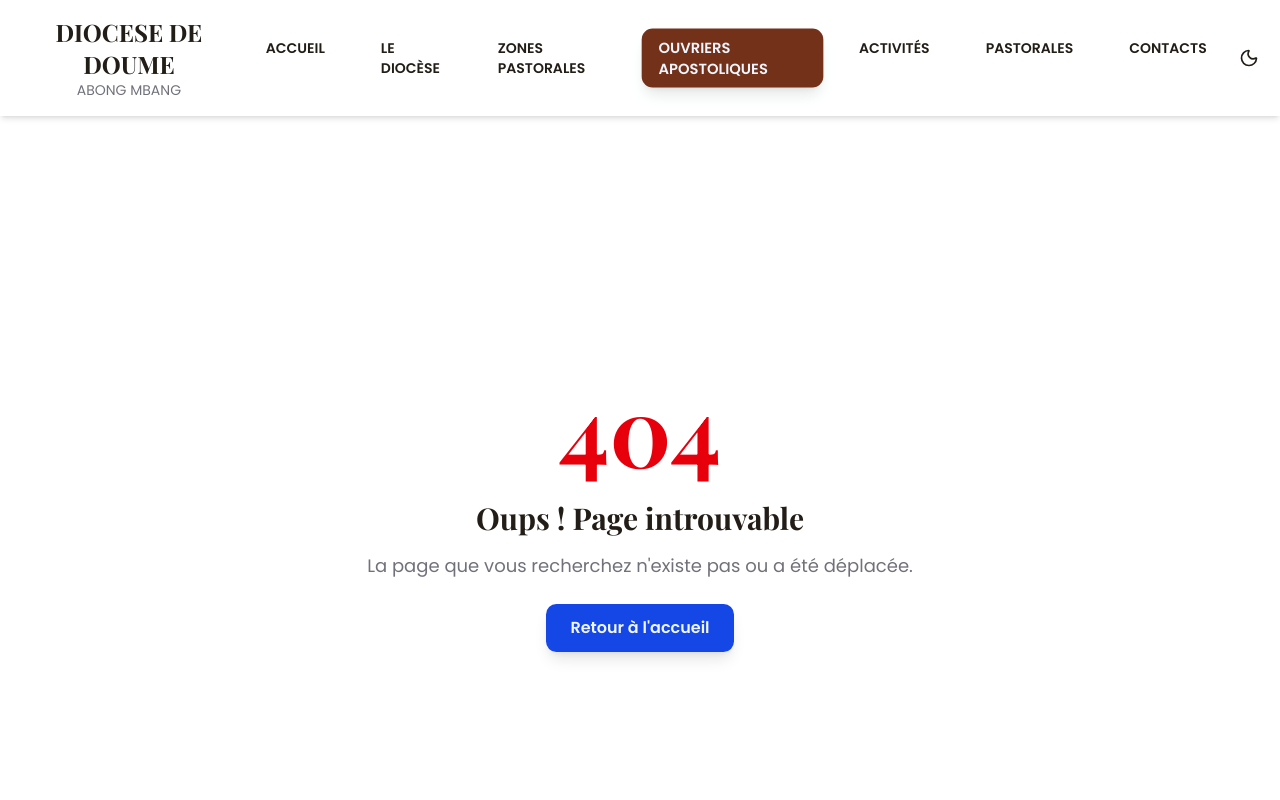
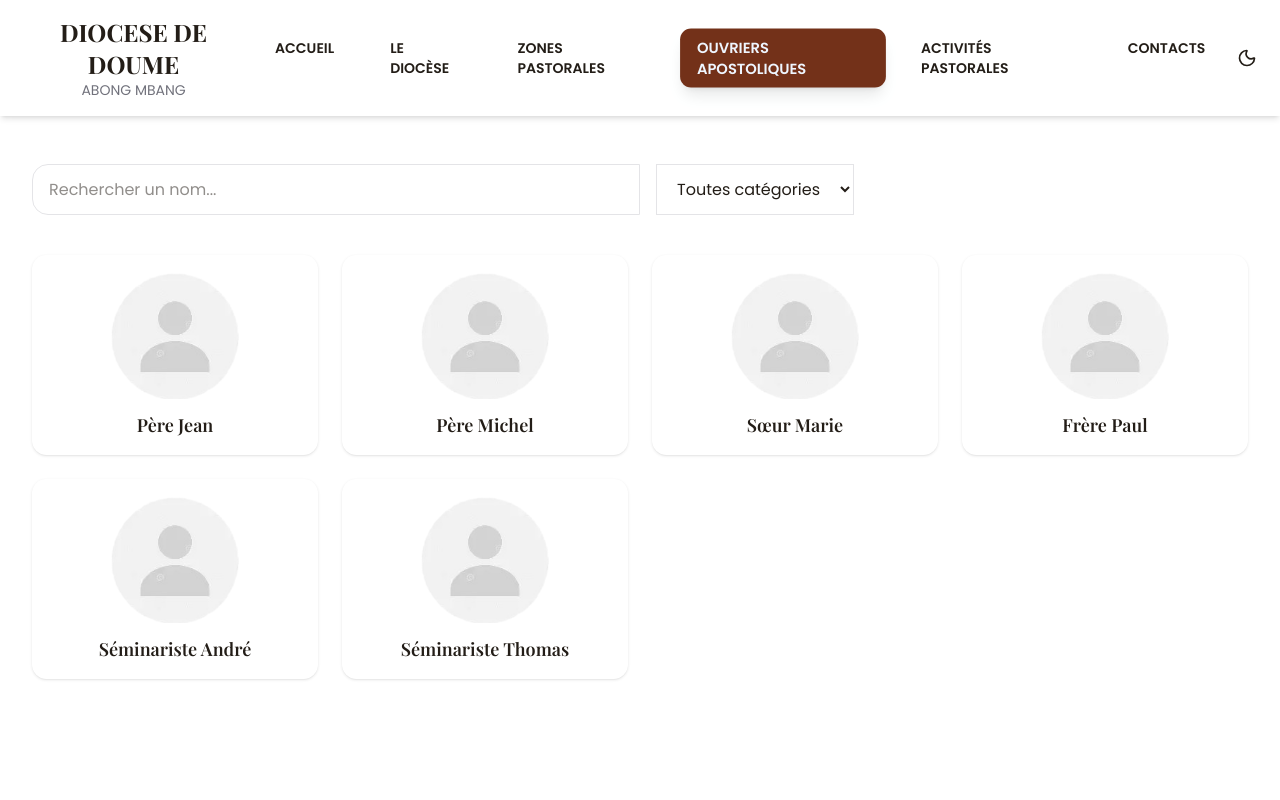
Before and after one commit to G-E-N-I-N/Diocese-DOUME, a Next.js app: page /ouvriers-apostoliques in a window 1280 px wide. Before the commit this address had no page. Shown: the top 800 px of the page. Built offline with nearby package versions, Linux system fonts and the light colour scheme.

Commit message:
Commit 6: including ouvriers-apostoliques urls, everything good :)

```diff
--- a/src/app/diocese/page.tsx
+++ b/src/app/diocese/page.tsx
@@ -84,30 +84,30 @@ export default function Home() {
               <div className="text-4xl md:text-6xl text-center w-full md:w-1/4 font-bold">SEDUC</div>
 
               <div className="flex flex-col md:flex-row items-center rounded-md md:pl-8 h-auto md:h-32 bg-primary-foreground w-full md:w-3/4 gap-3">
-                <div className="text-sm w-full md:w-3/4 text-gray-900 text-center md:text-left">Soeur -------- <br /> CONGREGATION</div>
+                <div className="text-sm w-full md:w-3/4 text-muted-foreground text-center md:text-left">Soeur -------- <br /> CONGREGATION</div>
                 <img src="/unknown.png" alt="SEDUC" className="object-cover w-24 md:w-32 h-24 md:h-32 rounded" />
               </div>
             </div>
             <div className="flex flex-wrap gap-3 justify-center md:justify-between w-full">
-              <button disabled className="px-6 md:px-10 py-2 bg-red-700 text-primary-foreground rounded text-sm md:text-base">Écoles maternelles</button>
-              <button disabled className="px-6 md:px-10 py-2 bg-blue-700 text-primary-foreground rounded text-sm md:text-base">Écoles primaires</button>
-              <button disabled className="px-6 md:px-10 py-2 bg-green-700 text-primary-foreground rounded text-sm md:text-base">Collèges</button>
+              <button disabled className="px-6 md:px-10 py-2 bg-destructive text-primary-foreground rounded text-sm md:text-base">Écoles maternelles</button>
+              <button disabled className="px-6 md:px-10 py-2 bg-primary text-primary-foreground rounded text-sm md:text-base">Écoles primaires</button>
+              <button disabled className="px-6 md:px-10 py-2 bg-secondary text-primary-foreground rounded text-sm md:text-base">Collèges</button>
             </div>
 
             <div className="bg-destructive/80 text-primary-foreground p-2 rounded-md flex flex-col md:flex-row items-center justify-between gap-4" data-aos="slide-left" data-aos-delay="750">
               <div className="text-2xl md:text-4xl text-center w-full md:w-1/4 font-bold">Coordination de la santé</div>
 
               <div className="flex flex-col md:flex-row items-center rounded-md md:pl-8 h-auto md:h-32 bg-primary-foreground w-full md:w-3/4 gap-3">
-                <div className="w-full md:w-3/4 text-center md:text-left">
-                  <div className="text-sm text-gray-900">Soeur Anuncjata <br /> Divine Providence d'essiengbot</div>
+                <div className="w-full md:w-3/4 text-muted-foreground text-center md:text-left">
+                  <div className="text-sm text-muted-foreground">Soeur Anuncjata <br /> Divine Providence d'essiengbot</div>
                   <div className="text-end text-primary/80 text-xs md:text-sm">Anuncjata@gmail.com</div>
                 </div>
                 <img src="/unknown.png" alt="coordination de la sante" className="object-cover w-24 md:w-32 h-24 md:h-32 rounded" />
               </div>
             </div>
             <div className="flex flex-wrap gap-3 justify-center md:justify-between w-full">
-              <button disabled className="px-6 md:px-10 py-2 bg-red-700 text-primary-foreground rounded text-sm md:text-base">CENTRE DE SANTE</button>
-              <button disabled className="px-6 md:px-10 py-2 bg-blue-700 text-primary-foreground rounded text-sm md:text-base">BUREAU</button>
+              <button disabled className="px-6 md:px-10 py-2 bg-destructive text-primary-foreground rounded text-sm md:text-base">CENTRE DE SANTE</button>
+              <button disabled className="px-6 md:px-10 py-2 bg-primary text-primary-foreground rounded text-sm md:text-base">BUREAU</button>
               <button disabled className="px-6 md:px-10 py-2"></button>
             </div>
           </div>
--- /dev/null
+++ b/src/app/ouvriers-apostoliques/FilterBar.tsx
@@ -0,0 +1,75 @@
+"use client";
+
+import { useState, useEffect } from "react";
+import AOS from "aos";
+import "aos/dist/aos.css";
+
+interface FilterBarProps {
+  categories: string[];
+  subCats: { [key: string]: string[] };
+  selectedCategory: string;
+  selectedSub: string;
+  search: string;
+  setCategory: (category: string) => void;
+  setSub: (sub: string) => void;
+  setSearch: (value: string) => void;
+}
+
+export function FilterBar({
+  categories,
+  subCats,
+  selectedCategory,
+  selectedSub,
+  search,
+  setCategory,
+  setSub,
+  setSearch,
+}: FilterBarProps) {
+  useEffect(() => {
+    AOS.init({ duration: 600, once: true });
+  }, []);
+
+  return (
+    <div className="flex flex-wrap gap-4 w-full mb-6" data-aos="fade-down">
+
+      <input
+        type="text"
+        placeholder="Rechercher un nom..."
+        value={search}
+        onChange={(e) => setSearch(e.target.value)}
+        className="px-4 py-3 rounded-l-2xl bg-background border border-border w-1/2"
+      />
+
+      <select
+        className="px-4 py-3 bg-background border border-border"
+        value={selectedCategory}
+        onChange={(e) => {
+          setCategory(e.target.value);
+          setSub("");
+        }}
+      >
+        <option value="">Toutes catégories</option>
+        {categories.map((c) => (
+          <option key={c} value={c}>
+            {c}
+          </option>
+        ))}
+      </select>
+
+      {selectedCategory && (
+        <select
+          className="px-4 py-3 rounded-r-2xl bg-background border border-border"
+          value={selectedSub}
+          onChange={(e) => setSub(e.target.value)}
+        >
+          <option value="">Tous</option>
+          {subCats[selectedCategory].map((s) => (
+            <option key={s} value={s}>
+              {s}
+            </option>
+          ))}
+        </select>
+      )}
+    </div>
+  );
+}
--- /dev/null
+++ b/src/app/ouvriers-apostoliques/data/profiles.ts
@@ -0,0 +1,16 @@
+export const profiles = [
+  { id: 1, name: "Père Jean", ordained: "Ordonné prêtre le 08 septembre 2002'", role: "Diocésains", email: "jean@example.com", imageSrc: "/unknown.png", type: "Prêtre" },
+  { id: 2, name: "Père Michel", ordained: "Ordonné en 2015", role: "Missionnaires", email: "michel@example.com", imageSrc: "/unknown.png", type: "Prêtre" },
+  { id: 3, name: "Sœur Marie", ordained: "Profession en 2012", role: "Congrégation", email: "marie@example.com", imageSrc: "/unknown.png", type: "Sœur/Frère" },
+  { id: 4, name: "Frère Paul", ordained: "Profession en 2018", role: "Lieu du travail", email: "paul@example.com", imageSrc: "/unknown.png", type: "Sœur/Frère" },
+  { id: 5, name: "Séminariste André", ordained: "", role: "Philosophes", email: "andre@example.com", imageSrc: "/unknown.png", type: "Séminariste" },
+  { id: 6, name: "Séminariste Thomas", ordained: "", role: "Théologiens", email: "thomas@example.com", imageSrc: "/unknown.png", type: "Séminariste" }
+];
+
+export const categories = ["Prêtre", "Sœur/Frère", "Séminariste"];
+
+export const subCategories = {
+  "Prêtre": ["Diocésains", "Missionnaires", "FIDEI DONUM", "Religieux"],
+  "Sœur/Frère": ["Congrégation", "Lieu du travail", "Nombre"],
+  "Séminariste": ["Propédeutes", "Philosophes", "Théologiens"]
+};
--- /dev/null
+++ b/src/app/ouvriers-apostoliques/page.tsx
@@ -0,0 +1,57 @@
+"use client";
+
+import { useState, useEffect } from "react";
+import AOS from "aos";
+import "aos/dist/aos.css";
+import { profiles, categories, subCategories } from "./data/profiles";
+import { CardPerson } from "@/components/CardPerson";
+import { ProfilePreviewCard } from "@/components/ProfilePreviewCard";
+import { FilterBar } from "./FilterBar";
+
+export default function OuvrierApostolique() {
+  const [selectedCategory, setSelectedCategory] = useState("");
+  const [selectedSub, setSelectedSub] = useState("");
+  const [modalPerson, setModalPerson] = useState<typeof profiles[number] | null>(null);
+  const [search, setSearch] = useState("");
+
+  useEffect(() => {
+    AOS.init({ duration: 600, once: false });
+  }, []);
+
+  const filtered = profiles.filter((p) => {
+    const cat = selectedCategory ? p.type === selectedCategory : true;
+    const sub = selectedSub ? p.role === selectedSub : true;
+    const match = p.name.toLowerCase().includes(search.toLowerCase());
+    return cat && sub && match;
+  });
+
+  return (
+    <div className="container py-12 bg-background min-h-screen text-foreground">
+      <FilterBar
+        categories={categories}
+        subCats={subCategories}
+        selectedCategory={selectedCategory}
+        selectedSub={selectedSub}
+        search={search}
+        setCategory={setSelectedCategory}
+        setSub={setSelectedSub}
+        setSearch={setSearch}
+      />
+
+      <div className="grid grid-cols-1 sm:grid-cols-2 mt-10 md:grid-cols-3 lg:grid-cols-4 gap-6">
+        {filtered.map((person) => (
+          <ProfilePreviewCard
+            key={person.id}
+            person={person}
+            onClick={() => setModalPerson(person)}
+            data-aos="fade-up"
+          />
+        ))}
+      </div>
+
+      {modalPerson && (
+        <CardPerson person={modalPerson} onClose={() => setModalPerson(null)} />
+      )}
+    </div>
+  );
+}
--- /dev/null
+++ b/src/components/CardPerson.tsx
@@ -0,0 +1,77 @@
+"use client";
+
+import Image from "next/image";
+import { useEffect } from "react";
+import AOS from "aos";
+import "aos/dist/aos.css";
+
+interface CardPersonProps {
+  person: {
+    name: string;
+    ordained: string;
+    role: string;
+    email: string;
+    imageSrc: string;
+  } | null;
+  onClose: () => void;
+}
+
+export function CardPerson({ person, onClose }: CardPersonProps) {
+  useEffect(() => {
+    AOS.init({ duration: 600, once: true });
+  }, []);
+
+  if (!person) return null;
+
+  return (
+    <div
+      className="fixed inset-0 bg-black/70 backdrop-blur-sm flex justify-center items-center z-50 p-4"
+      data-aos="fade-up"
+    >
+      <div
+        className="relative w-3xl bg-card text-card-foreground rounded-2xl p-6 shadow-xl"
+        style={{
+          boxShadow:
+            "inset 0 0 0 4px rgba(255,255,255,0.25), 0 8px 18px rgba(0,0,0,0.35)",
+        }}
+      >
+        <button
+          onClick={onClose}
+          className="absolute top-3 right-4 text-3xl font-bold text-destructive/50 hover:text-destructive transition"
+        >
+          &times;
+        </button>
+
+        <div className="flex items-start gap-5">
+          <div className="w-28 h-28 rounded-lg overflow-hidden shrink-0">
+            <Image
+              src={person.imageSrc}
+              alt={person.name}
+              width={112}
+              height={112}
+              className="object-cover"
+            />
+          </div>
+
+          <div className="flex-1">
+            <h2 className="text-3xl font-serif text-footer mb-2">
+              {person.name}
+            </h2>
+
+            <p className="text-foreground/80 mb-1">{person.ordained}</p>
+            <p className="text-foreground/80 mb-4">{person.role}</p>
+
+            <div className="text-right">
+              <a
+                href={`mailto:${person.email}`}
+                className="text-primary/50 underline hover:text-primary transition"
+              >
+                {person.email}
+              </a>
+            </div>
+          </div>
+        </div>
+      </div>
+    </div>
+  );
+}
--- a/src/components/Header.tsx
+++ b/src/components/Header.tsx
@@ -25,8 +25,7 @@ export default function Header() {
         { label: 'LE DIOCÈSE', href: '/diocese' },
         { label: 'ZONES PASTORALES', href: '/zones-pastorales' },
         { label: 'OUVRIERS APOSTOLIQUES', href: '/ouvriers-apostoliques' },
-        { label: 'ACTIVITÉS', href: '/activites' },
-        { label: 'PASTORALES', href: '/pastorales' },
+        { label: 'ACTIVITÉS PASTORALES', href: '/activites-pastorales' },
         { label: 'CONTACTS', href: '/contacts' },
     ];
 
--- /dev/null
+++ b/src/components/ProfilePreviewCard.tsx
@@ -0,0 +1,45 @@
+'use client';
+
+import Image from "next/image";
+import { useScrollAnimation } from "@/hooks/useScrollAnimation";
+import { useEffect } from "react";
+import AOS from "aos";
+import "aos/dist/aos.css";
+
+interface ProfilePreviewCardProps {
+    person: {
+        name: string;
+        imageSrc: string;
+    };
+    onClick: () => void;
+}
+
+export function ProfilePreviewCard({ person, onClick }: ProfilePreviewCardProps) {
+    const { ref: profilrRef, isVisible: profilVisible } = useScrollAnimation();
+
+    useEffect(() => {
+        AOS.init({ duration: 600, once: false });
+    }, []);
+
+    return (
+        <div
+            className="cursor-pointer group flex flex-col items-center bg-card text-card-foreground rounded-xl p-4 shadow hover:shadow-lg transition"
+            onClick={onClick}
+            ref={profilrRef}
+            data-aos="fade-up"
+        >
+            <div className="w-32 h-32 rounded-lg overflow-hidden mb-3">
+                <Image
+                    src={person.imageSrc}
+                    alt={person.name}
+                    width={128}
+                    height={128}
+                    className="object-cover"
+                />
+            </div>
+            <h3 className="text-lg font-semibold group-hover:text-primary transition">
+                {person.name}
+            </h3>
+        </div>
+    );
+}
```
